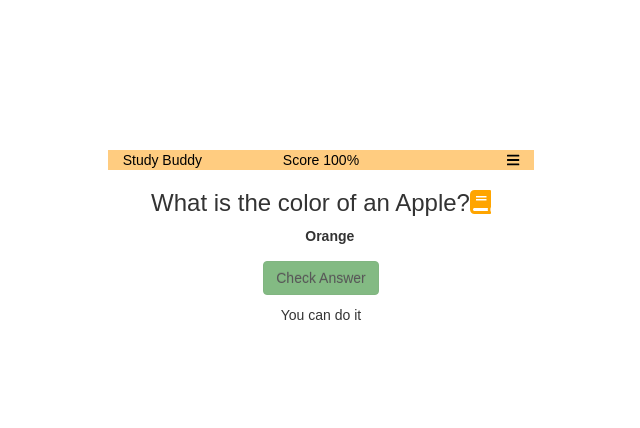
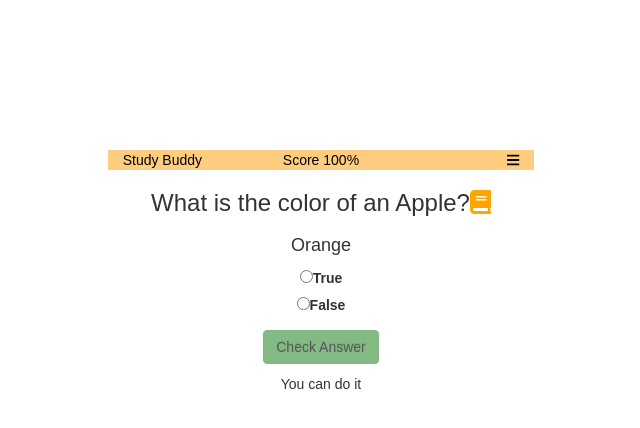
Before and after one commit to jcsmileyjr/Study-Buddy, a React (Create React App) app: page / in a window 1280 px wide. Shown: the top 428 px of the page, without its empty margins (319-959 px from the left). Built offline with nearby package versions, Linux system fonts and the light colour scheme.

Commit message:
Display two radio options for true & false

```diff
--- a/src/Components/TrueFalseOptions.js
+++ b/src/Components/TrueFalseOptions.js
@@ -115,7 +115,7 @@ displayAnswers(){
 	</li>
   );
   */
-	return (<label>{displayedRandomAnswer.answer}</label>)
+	return (<h4>{displayedRandomAnswer.answer}</h4>)
 }
 
 //function used in the displayAnswers() to check if the current answer object passFail attribute is "pass" and return true. This will update the CSS tot the correctAnswers style.
@@ -139,10 +139,18 @@ saveUserAnswer = event =>{
 
   render(){
 	  return(
-		<div className={`row ${css(styles.indentAnswerOptions)}`}>
-		  <div className="col-xs-10 col-xs-offset-1 col-sm-8 col-sm-offset-2 col-md-10 col-md-offset-1 col-lg-8 col-lg-offset-2 text-center">
+		<div className="row text-center">
+		  <div className="col-xs-10 col-xs-offset-1 col-sm-8 col-sm-offset-2 col-md-10 col-md-offset-1 col-lg-8 col-lg-offset-2">
 			{this.displayAnswers()}
 		  </div>
+          <div className="col-xs-12">
+            <input type="radio" name="choice" value={true} />
+            <label> True </label>
+          </div>
+          <div className="col-xs-12">
+            <input type="radio" name="choice" value={false} />
+            <label> False </label>
+          </div>
 		</div>
 	  );
   }
```
